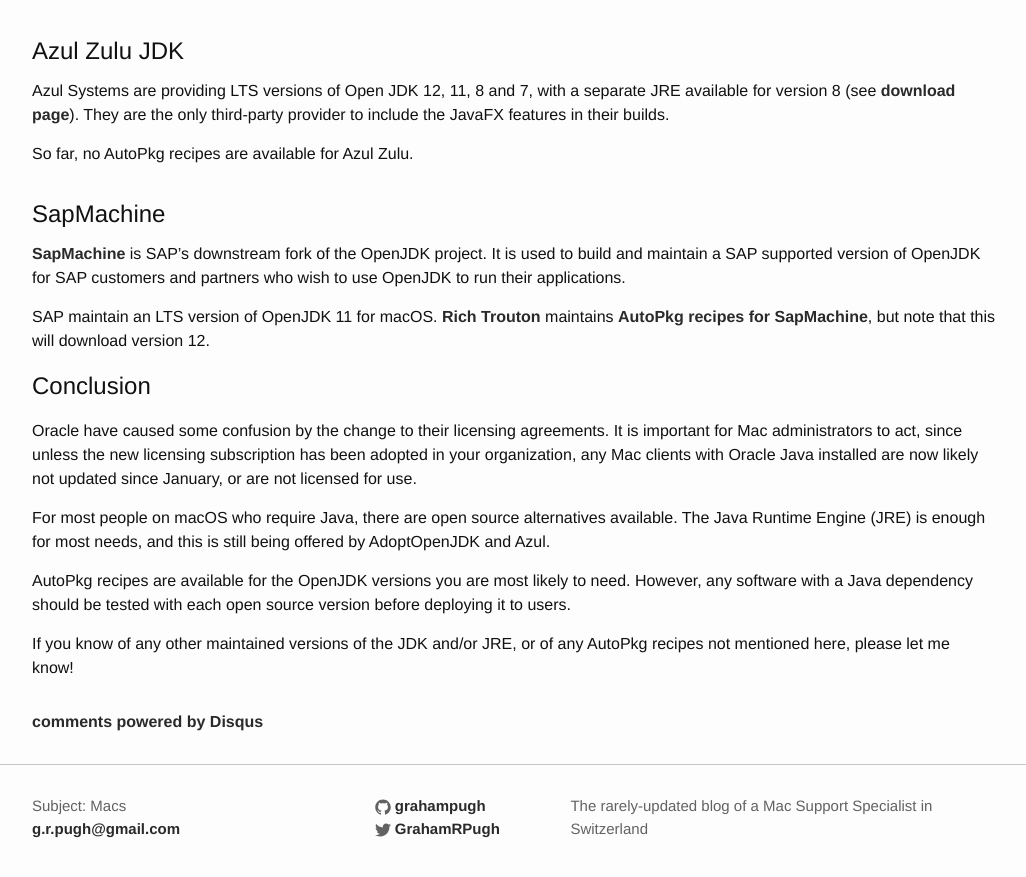
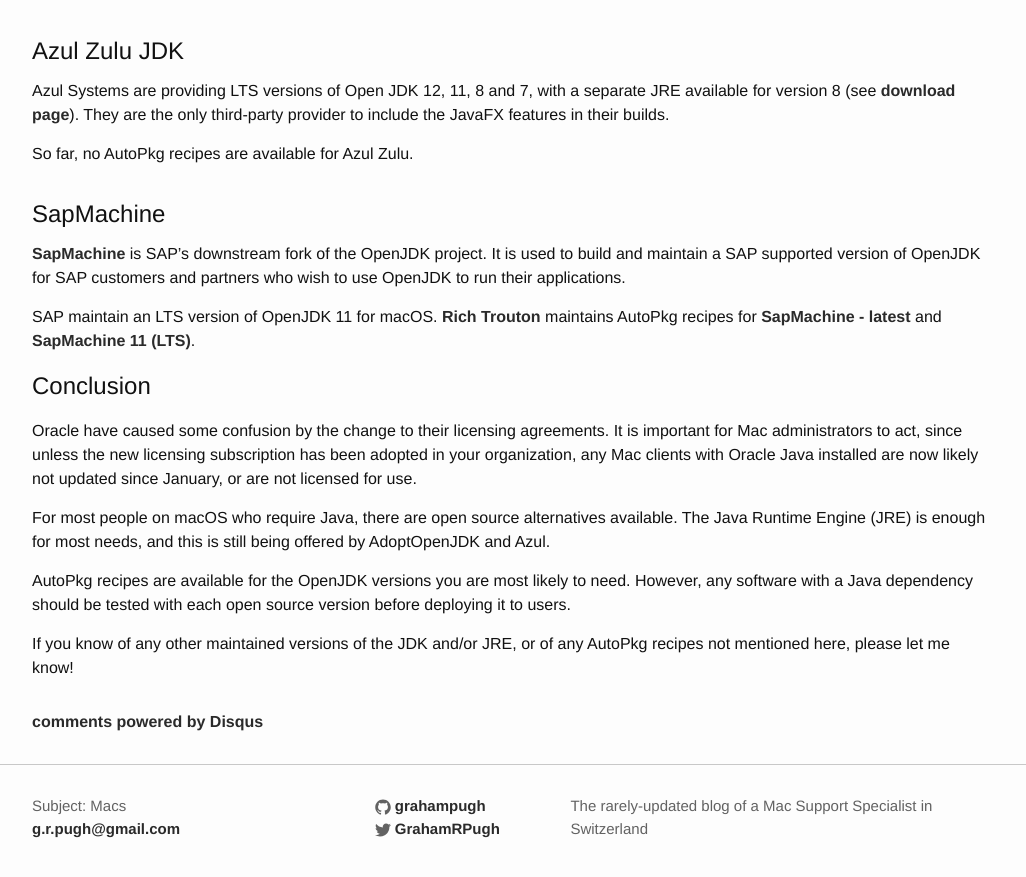
Before and after one commit to grahampugh/grahampugh.github.io, a Jekyll site: the page built from _posts/2019-04-19-macos-java-autopkg.md, in a window 1280 px wide and 900 px high, scrolled down 1666 px. Shown: the top 877 px of the window, without its empty margins (126-1152 px from the left). Built offline with Jekyll 4.4.1, drawn with Linux system fonts in a browser that asks for light colours; comment, search, counter and statistics services are not loaded.

Commit message:
Updated with link to Rich's SapMachineJDK11 recipe

```diff
--- a/_posts/2019-04-19-macos-java-autopkg.md
+++ b/_posts/2019-04-19-macos-java-autopkg.md
@@ -69,7 +69,7 @@
 
 [SapMachine](https://sap.github.io/SapMachine/) is SAP's downstream fork of the OpenJDK project. It is used to build and maintain a SAP supported version of OpenJDK for SAP customers and partners who wish to use OpenJDK to run their applications.
 
-SAP maintain an LTS version of OpenJDK 11 for macOS. [Rich Trouton][@rtrouton] maintains [AutoPkg recipes for SapMachine](https://github.com/autopkg/rtrouton-recipes/tree/master/SapMachine), but note that this will download version 12.
+SAP maintain an LTS version of OpenJDK 11 for macOS. [Rich Trouton][@rtrouton] maintains AutoPkg recipes for [SapMachine - latest](https://github.com/autopkg/rtrouton-recipes/tree/master/SapMachine) and [SapMachine 11 (LTS)](https://github.com/autopkg/rtrouton-recipes/tree/master/SapMachineJDK11).
 
 
 Conclusion
```
